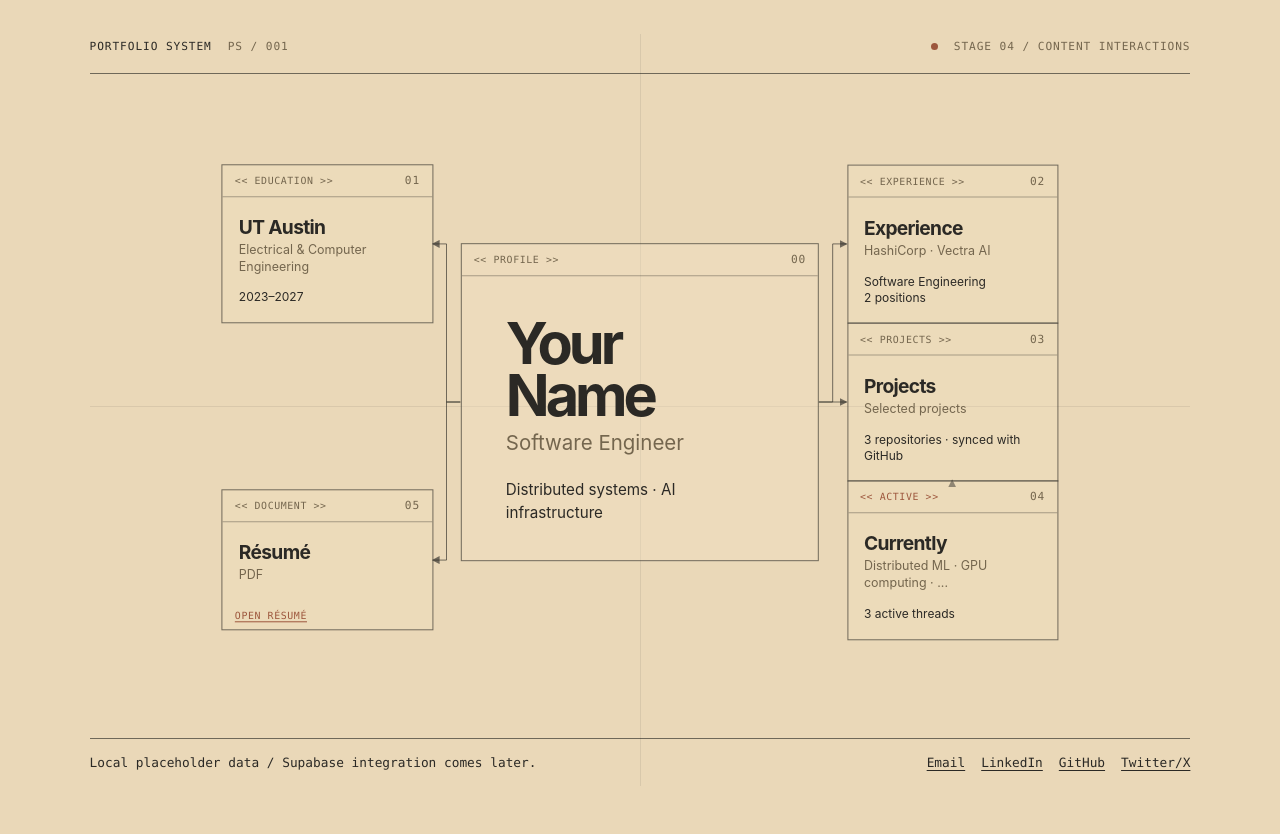
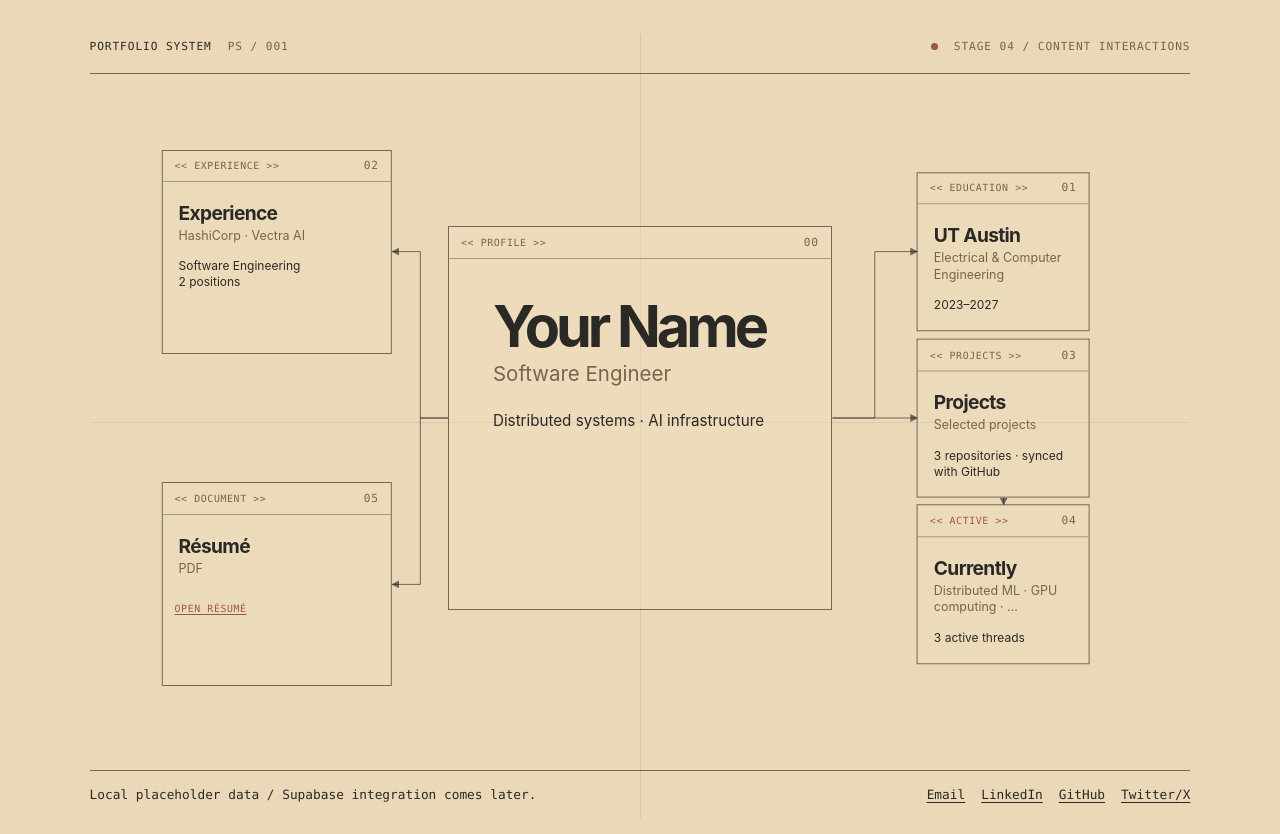
Before and after one commit to psurge1/psurge1.github.io, a React (Vite) app: page / in a window 1280 px wide. Before the commit the page ends 802 px from the top, so only its background shows below. Built offline with nearby package versions, Linux system fonts and the light colour scheme.

Commit message:
stage 4 complete

```diff
--- a/src/data/diagram.ts
+++ b/src/data/diagram.ts
@@ -27,7 +27,7 @@ export const diagramNodes: DiagramNode[] = [
       },
     },
     className: 'diagram-node--education',
-    position: { x: 17, y: 24 },
+    position: { x: 83, y: 24 },
   },
   {
     data: {
@@ -49,7 +49,7 @@ export const diagramNodes: DiagramNode[] = [
       },
     },
     className: 'diagram-node--experience',
-    position: { x: 83, y: 24 },
+    position: { x: 17, y: 24 },
   },
   {
     data: {
--- a/src/styles/global.css
+++ b/src/styles/global.css
@@ -159,9 +159,9 @@ a {
 
 .diagram-stage {
   position: relative;
-  width: min(74vw, 78rem);
-  height: min(72vh, 48rem);
-  min-height: 38rem;
+  width: min(86vw, 90rem);
+  height: min(78vh, 52rem);
+  min-height: 40rem;
   margin: 0 auto;
   flex: 0 0 auto;
 }
@@ -205,7 +205,8 @@ a {
 }
 
 .diagram-node--profile {
-  width: min(100%, clamp(18rem, 28vw, 28rem));
+  width: min(100%, clamp(19rem, 30vw, 30rem));
+  min-height: clamp(24rem, 42vh, 32rem);
 }
 
 .diagram-node--education,
@@ -213,8 +214,15 @@ a {
 .diagram-node--projects,
 .diagram-node--now,
 .diagram-node--resume {
-  width: clamp(12rem, 16.5vw, 16rem);
-  min-height: clamp(8rem, 12vh, 10rem);
+  width: clamp(13rem, 18vw, 17.5rem);
+  min-height: clamp(12.75rem, 19.5vh, 15.75rem);
+}
+
+.diagram-node--education,
+.diagram-node--projects,
+.diagram-node--now {
+  width: clamp(9.75rem, 13.5vw, 13.125rem);
+  min-height: clamp(9.5625rem, 14.625vh, 11.8125rem);
 }
 
 .uml-box {
```
